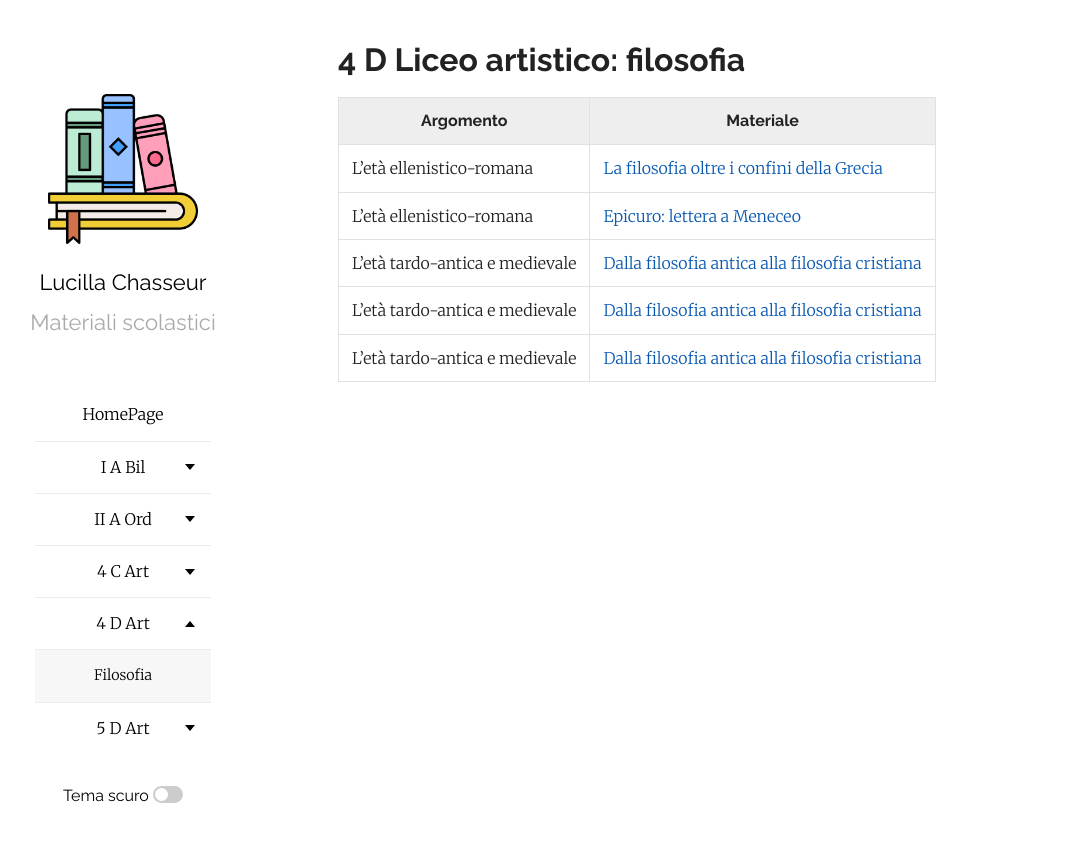
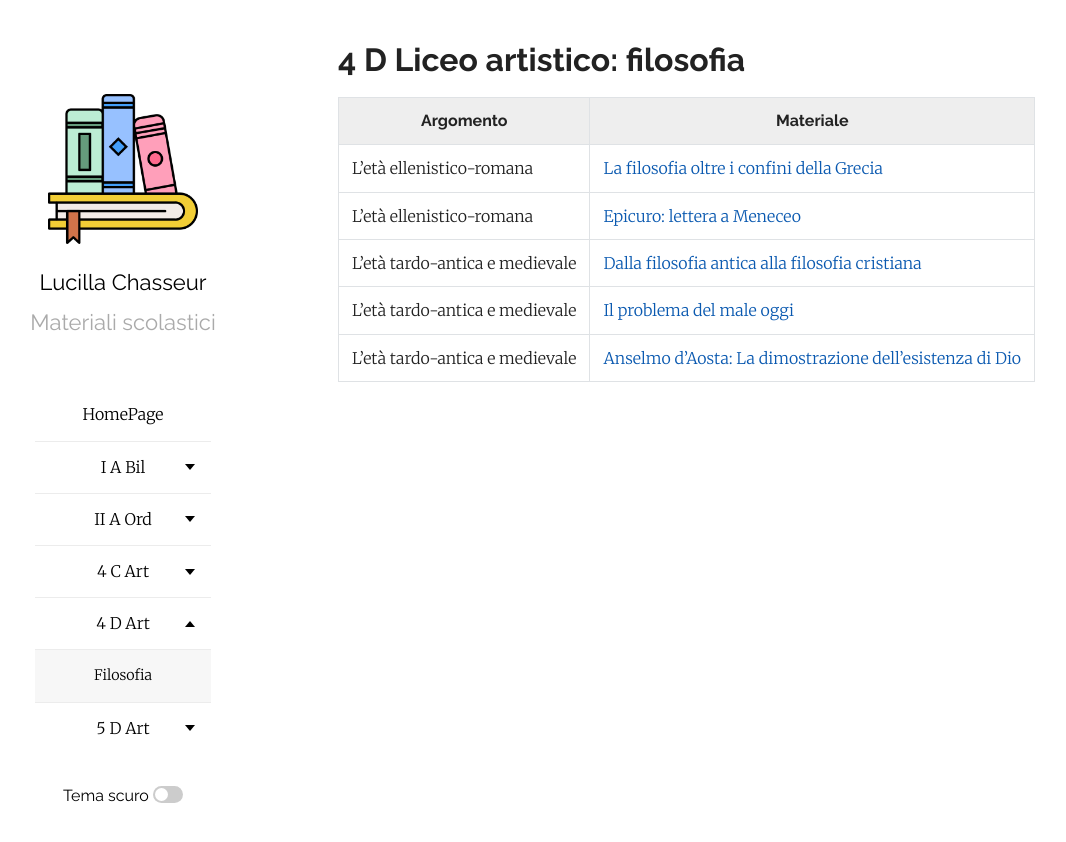
Before and after one commit to efemeridi/efemeridi.github.io, a Jekyll site: the page built from 4d_art_filosofia.md, in a window 1280 px wide. Shown: the top 842 px of the page, without its empty margins (62-1128 px from the left). Built offline with Jekyll 4.4.1, drawn with Linux system fonts in a browser that asks for light colours; our own code applies the rules of GitHub Pages for plain Markdown files.

Commit message:
Update references in 4d_art_filosofia.md

```diff
--- a/4d_art_filosofia.md
+++ b/4d_art_filosofia.md
@@ -8,5 +8,5 @@ layout: page
 |L'età ellenistico-romana|[La filosofia oltre i confini della Grecia](/materiali/4_D_art/filosofia/01_ellenismo_epicu_stoici_4D.pdf/)
 |L'età ellenistico-romana|[Epicuro: lettera a Meneceo](/materiali/4_D_art/filosofia/02_Epicuro_lettera_a_Meneceo_studenti_4C.pdf/)
 |L'età tardo-antica e medievale|[Dalla filosofia antica alla filosofia cristiana](/materiali/4_D_art/filosofia/03_Dalla_filo_antica_allafilo_cristiana_4D_artistico.pdf/)
-|L'età tardo-antica e medievale|[Dalla filosofia antica alla filosofia cristiana](/materiali/4_D_art/filosofia/05_il_problema_de_male_Jonas.pdf/)
-|L'età tardo-antica e medievale|[Dalla filosofia antica alla filosofia cristiana](/materiali/4_D_art/filosofia/04_prova_anselmo.pdf/)
+|L'età tardo-antica e medievale|[Il problema del male oggi](/materiali/4_D_art/filosofia/05_il_problema_de_male_Jonas.pdf/)
+|L'età tardo-antica e medievale|[Anselmo d'Aosta: La dimostrazione dell'esistenza di Dio](/materiali/4_D_art/filosofia/04_prova_anselmo.pdf/)
```
